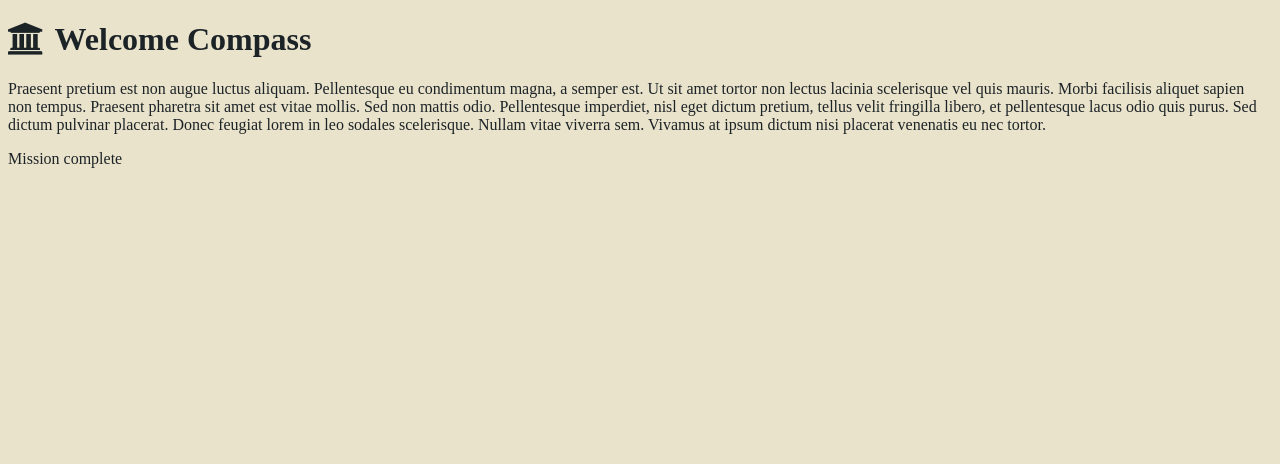
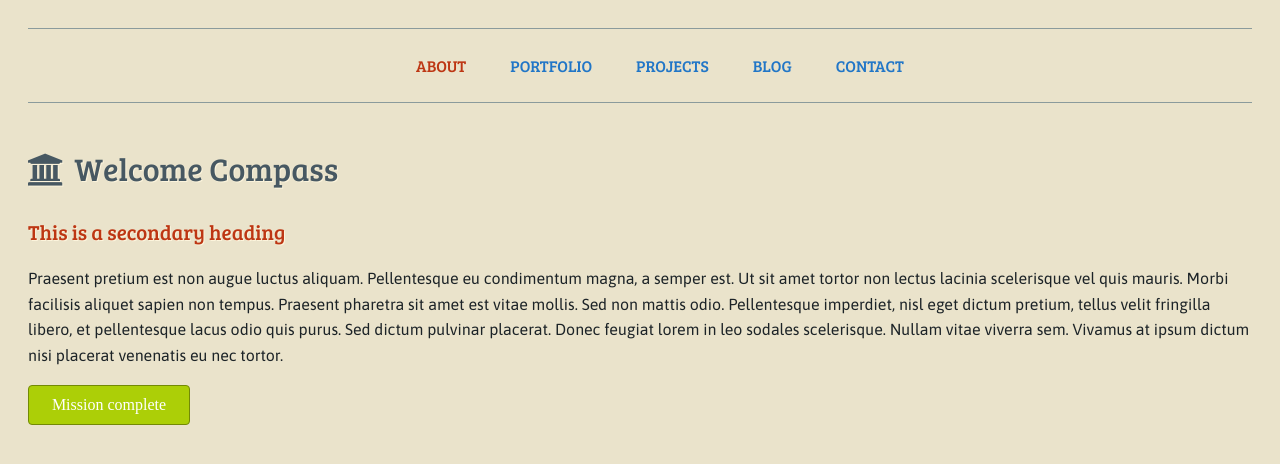
Before and after one commit to liormb/Sass-and-Compass, a website: page index.html in a window 1280 px wide. Drawn offline with Linux system fonts and the light colour scheme.

Commit message:
adding some css mixins and a page menu

```diff
--- a/_/components/sass/_base.scss
+++ b/_/components/sass/_base.scss
@@ -1,10 +1,29 @@
+
+// import assets
+@import url(http://maxcdn.bootstrapcdn.com/font-awesome/4.1.0/css/font-awesome.min.css);
 @import url(http://fonts.googleapis.com/css?family=Bree+Serif);
-@import url(http://maxcdn.bootstrapcdn.com/font-awesome/4.1.0/css/font-awesome.min.css);
+@import url(http://fonts.googleapis.com/css?family=Asap);
 
 body {
   background: $paleYellow;
   color: darken($darkGray, 20);
+  padding: 20px;
+}
+
+// compass function
+#{headings()} {
+  @include headings;
+}
+h2 {
+  font-size: 130%;
+  color: $orange;
+}
+p {
+  @include fontBasic;
 }
 i {
   margin-right: 10px;
 }
+.warning {
+  @include alert;
+}
--- a/_/components/sass/_mixins.scss
+++ b/_/components/sass/_mixins.scss
@@ -0,0 +1,29 @@
+
+// Mixins
+
+@mixin headings {
+  font-family: $font-primary;
+  font-weight: normal;
+  line-height: $fontLineHeight;
+  color: $darkGray;
+  @include text-shadow($palerYellow 1px 1px);
+}
+@mixin fontBasic {
+  font-family: $font-secondary;
+  line-height: 160%;
+}
+@mixin alert {
+  width: 140px;
+  padding: 10px;
+  border: 1px solid $green;
+  border-radius: 4px;
+  background-color: lighten($green, 14%);
+  color: white;
+  text-align: center;
+  transition: 0.5s ease;
+  &:hover {
+    background-color: lighten($orange, 16%);
+    border-color: $orange;
+    cursor: pointer;
+  }
+}
--- a/_/components/sass/_modules.scss
+++ b/_/components/sass/_modules.scss
@@ -0,0 +1,30 @@
+
+// menu
+nav.menu {
+  margin-bottom: 40px;
+  border-top: 1px solid lighten($gray, 10);
+  border-bottom: 1px solid lighten($gray, 10);
+  text-align: center;
+  text-transform: uppercase;
+  cursor: default;
+  ul {
+    list-style: none;
+    li {
+      display: inline-block;
+      margin: 0 10px;
+      padding: 10px;
+      a {
+        font-family: $font-primary;
+        color: $blue;
+        text-decoration: none;
+        -webkit-transform: 0.5s ease;-moz-transform: 0.5s ease;-ms-transform: 0.5s ease;-o-transform: 0.5s ease;transform: 0.5s ease;
+        &:hover {
+          color: lighten($orange, 10);
+        }
+      }
+    }
+    .selected a {
+      color: $orange;
+    }
+  }
+}
--- a/_/components/sass/_variables.scss
+++ b/_/components/sass/_variables.scss
@@ -18,5 +18,9 @@ $cyan        : #259286;
 $green       : #738A05;
 
 // fonts
-$font-primary   : Bree, serif;
-$font-secondary : Bree Serif, serif;
+$font-primary   : Bree Serif, serif;
+$font-secondary : 'Asap', sans-serif;
+
+// paragraphs
+
+$fontLineHeight : 160%;
--- a/index.html
+++ b/index.html
@@ -7,7 +7,20 @@
     <link rel="stylesheet" href="_/css/styles.css"/>
 </head>
 <body>
+    <nav class="menu">
+        <ul>
+            <li class="selected"><a href="#">About</a></li>
+            <li><a href="#">Portfolio</a></li>
+            <li><a href="#">Projects</a></li>
+            <li><a href="#">Blog</a></li>
+            <li><a href="#">Contact</a></li>
+        </ul>
+    </nav>
+
     <h1><i class="fa fa-university"></i>Welcome Compass</h1>
+
+    <h2>This is a secondary heading</h2>
+
     <p>Praesent pretium est non augue luctus aliquam. Pellentesque eu condimentum magna, a semper est. Ut sit amet tortor non lectus lacinia scelerisque vel quis mauris. Morbi facilisis aliquet sapien non tempus. Praesent pharetra sit amet est vitae mollis. Sed non mattis odio. Pellentesque imperdiet, nisl eget dictum pretium, tellus velit fringilla libero, et pellentesque lacus odio quis purus. Sed dictum pulvinar placerat. Donec feugiat lorem in leo sodales scelerisque. Nullam vitae viverra sem. Vivamus at ipsum dictum nisi placerat venenatis eu nec tortor.</p>
     <div class="warning">Mission complete</div>
 
```
Also changed, not shown: _/css/styles.css.
